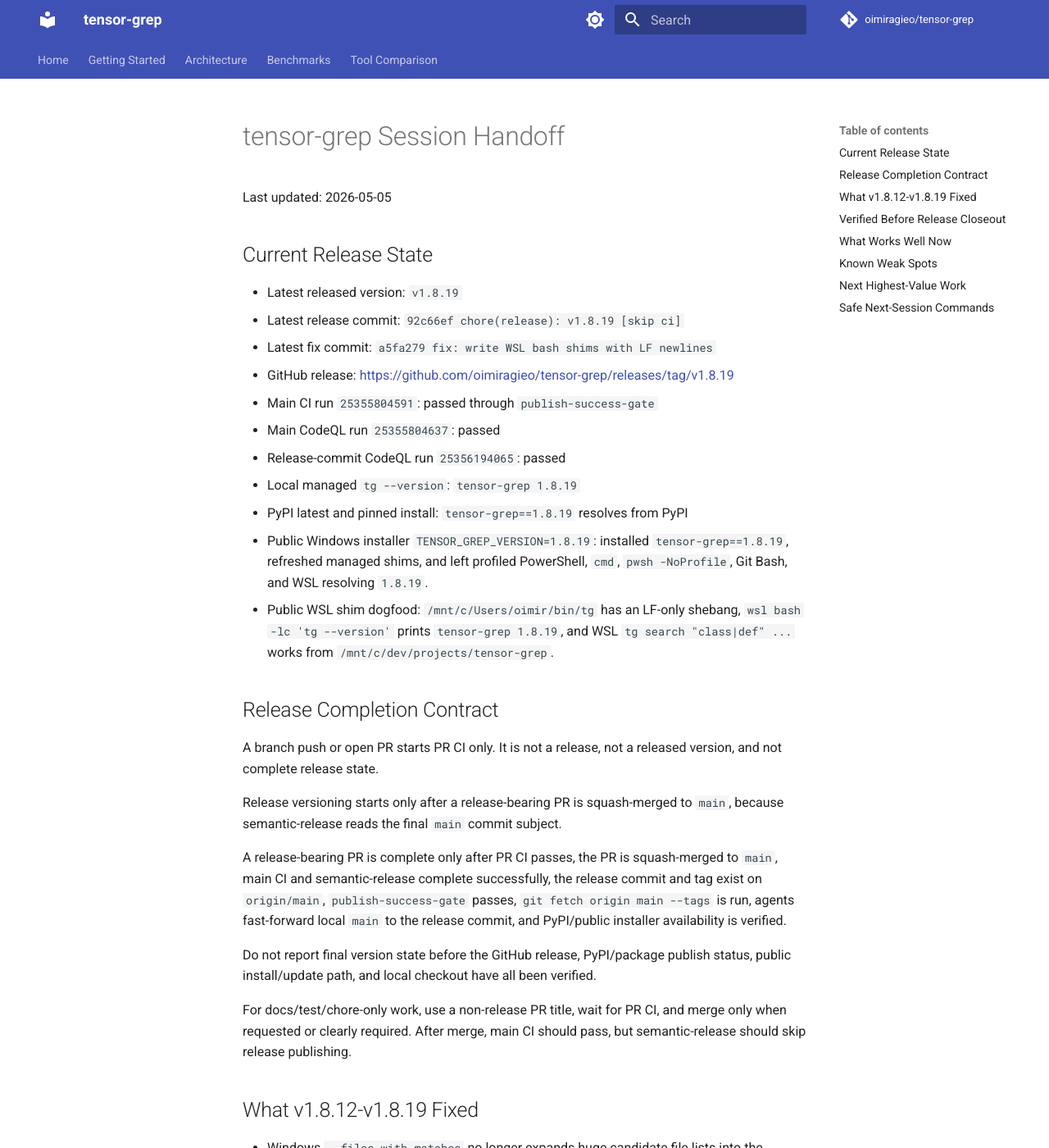
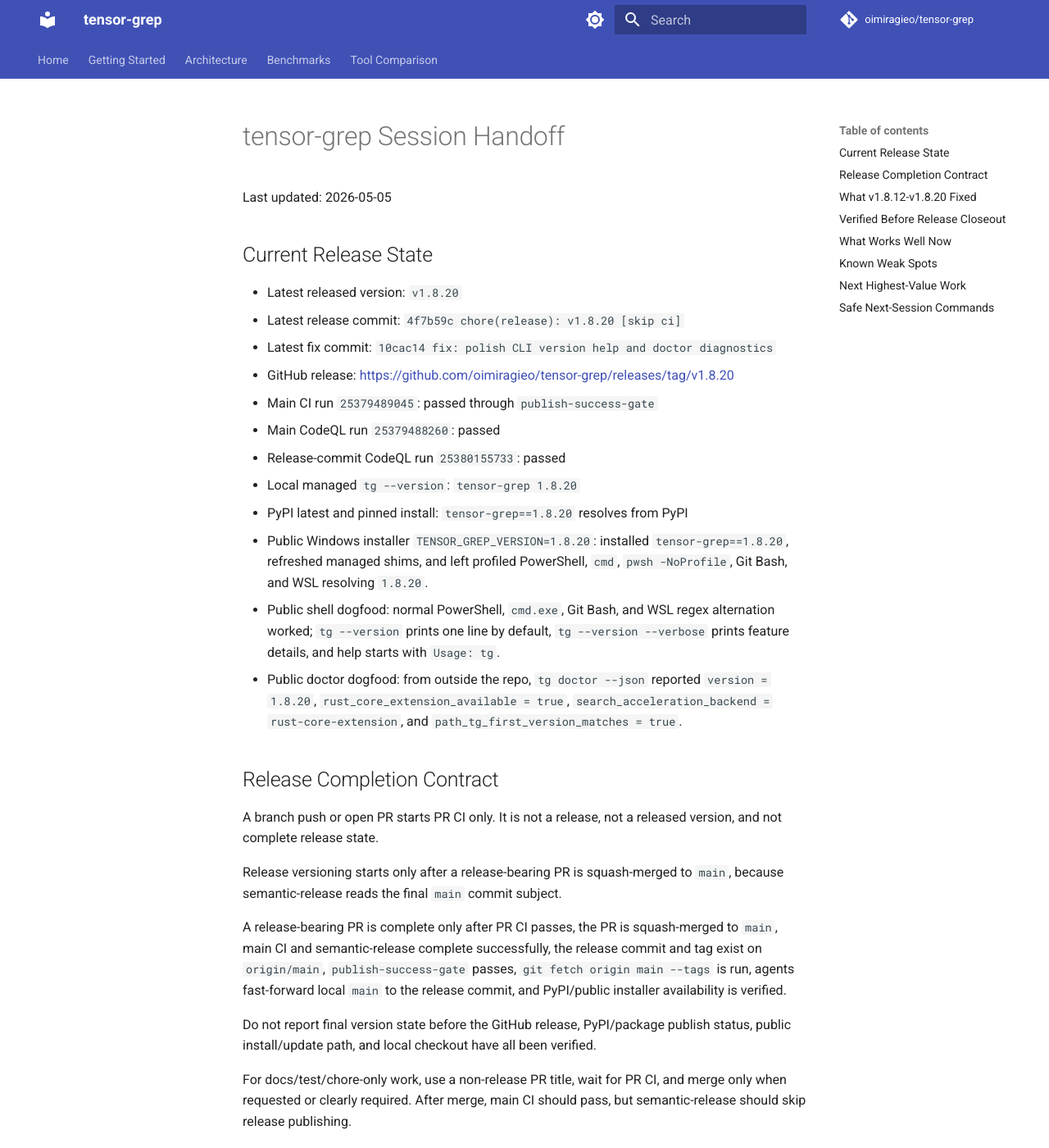
Before and after one commit to oimiragieo/tensor-grep, an MkDocs documentation site: the page built from docs/SESSION_HANDOFF.md, in a window 1280 px wide and 1400 px high. Shown: the whole window at 82% size. Built offline with MkDocs 1.6.1 and Material for MkDocs 9.7.7, drawn with Linux system fonts in a browser that asks for light colours; comment, search, counter and statistics services are not loaded; some of the changed text lies outside the part shown.

Commit message:
docs: update v1.8.20 handoff and skill

```diff
--- a/docs/SESSION_HANDOFF.md
+++ b/docs/SESSION_HANDOFF.md
@@ -4,17 +4,18 @@
 
 ## Current Release State
 
-- Latest released version: `v1.8.19`
-- Latest release commit: `92c66ef chore(release): v1.8.19 [skip ci]`
-- Latest fix commit: `a5fa279 fix: write WSL bash shims with LF newlines`
-- GitHub release: <https://github.com/oimiragieo/tensor-grep/releases/tag/v1.8.19>
-- Main CI run `25355804591`: passed through `publish-success-gate`
-- Main CodeQL run `25355804637`: passed
-- Release-commit CodeQL run `25356194065`: passed
-- Local managed `tg --version`: `tensor-grep 1.8.19`
-- PyPI latest and pinned install: `tensor-grep==1.8.19` resolves from PyPI
-- Public Windows installer `TENSOR_GREP_VERSION=1.8.19`: installed `tensor-grep==1.8.19`, refreshed managed shims, and left profiled PowerShell, `cmd`, `pwsh -NoProfile`, Git Bash, and WSL resolving `1.8.19`.
-- Public WSL shim dogfood: `/mnt/c/Users/oimir/bin/tg` has an LF-only shebang, `wsl bash -lc 'tg --version'` prints `tensor-grep 1.8.19`, and WSL `tg search "class|def" ...` works from `/mnt/c/dev/projects/tensor-grep`.
+- Latest released version: `v1.8.20`
+- Latest release commit: `4f7b59c chore(release): v1.8.20 [skip ci]`
+- Latest fix commit: `10cac14 fix: polish CLI version help and doctor diagnostics`
+- GitHub release: <https://github.com/oimiragieo/tensor-grep/releases/tag/v1.8.20>
+- Main CI run `25379489045`: passed through `publish-success-gate`
+- Main CodeQL run `25379488260`: passed
+- Release-commit CodeQL run `25380155733`: passed
+- Local managed `tg --version`: `tensor-grep 1.8.20`
+- PyPI latest and pinned install: `tensor-grep==1.8.20` resolves from PyPI
+- Public Windows installer `TENSOR_GREP_VERSION=1.8.20`: installed `tensor-grep==1.8.20`, refreshed managed shims, and left profiled PowerShell, `cmd`, `pwsh -NoProfile`, Git Bash, and WSL resolving `1.8.20`.
+- Public shell dogfood: normal PowerShell, `cmd.exe`, Git Bash, and WSL regex alternation worked; `tg --version` prints one line by default, `tg --version --verbose` prints feature details, and help starts with `Usage: tg`.
+- Public doctor dogfood: from outside the repo, `tg doctor --json` reported `version = 1.8.20`, `rust_core_extension_available = true`, `search_acceleration_backend = rust-core-extension`, and `path_tg_first_version_matches = true`.
 
 ## Release Completion Contract
 
@@ -28,7 +29,7 @@
 
 For docs/test/chore-only work, use a non-release PR title, wait for PR CI, and merge only when requested or clearly required. After merge, main CI should pass, but semantic-release should skip release publishing.
 
-## What v1.8.12-v1.8.19 Fixed
+## What v1.8.12-v1.8.20 Fixed
 
 - Windows `--files-with-matches` no longer expands huge candidate file lists into the ripgrep subprocess argv, avoiding `WinError 206`.
 - No-path `--files-with-matches` now preserves raw rg-style paths such as `AGENTS.md` instead of emitting `.\AGENTS.md`.
@@ -40,6 +41,9 @@
 - The `.cmd` shim now enters a Python bridge instead of directly expanding raw `%*` into a child command, preserving quoted regex metacharacters for normal `cmd.exe` use.
 - No-extension bash shims are WSL-aware: WSL gets `/mnt/c/...` paths and Git Bash gets `/c/...` paths.
 - Generated bash shims are written with LF newlines so WSL does not see `/usr/bin/env: 'bash\r'` or pass a trailing CR through `"$@"`.
+- `tg --version` now prints one line by default for script-friendly version checks, while `tg --version --verbose` preserves feature/SIMD/Arrow details for humans.
+- Installed CLI help now uses the public program name (`Usage: tg ...`) instead of the Python module path.
+- `tg doctor --json` labels stale in-tree native binaries as `in-tree-debug` or `in-tree-release`, reports `rust_binary_version_status`, and includes remediation instead of leaving contributors to infer stale native state from a raw mismatch.
 - Windows installers now uninstall the tensor-grep Python package that owns a stale `Python*\Scripts\tg.exe` when direct stale-launcher removal cannot clear a PATH shadow.
 - Python path-list output uses the UTF-8-safe stdout path and preserves discovery order for `--files-with-matches` fallback output.
 - PATH-entry scans skip inaccessible machine PATH directories instead of aborting installation after package install.
@@ -53,23 +57,27 @@
 
 - PR #39 `fix: harden Windows and WSL installer shims`: merged and released as `v1.8.18`
 - PR #40 `fix: write WSL bash shims with LF newlines`: merged and released as `v1.8.19`
+- PR #42 `fix: polish CLI version help and doctor diagnostics`: merged and released as `v1.8.20`
 - `uv run pytest tests/unit/test_install_scripts.py -q`: `18 passed` on the LF-shim fix branch
+- `uv run pytest tests/unit/test_cli_bootstrap.py tests/unit/test_cli_modes.py tests/unit/test_public_docs_governance.py -q`: `287 passed` on the CLI polish branch
 - PowerShell parser checks for `scripts/install.ps1` under both `pwsh` and Windows PowerShell: passed
 - `git diff --check`: passed
 - `uv run ruff check .`: passed
 - `uv run ruff format --check --preview .`: passed
 - `uv run mypy src/tensor_grep`: passed
-- `uv run pytest -q`: `1840 passed, 16 skipped`
-- Main CI run `25355804591`: passed through `publish-pypi`, `validate-pypi-artifacts`, and `publish-success-gate`
-- Main CodeQL run `25355804637`: passed
-- Release-commit CodeQL run `25356194065`: passed
-- PyPI reports `tensor-grep 1.8.19` as latest and pinned `tensor-grep==1.8.19` resolves from PyPI.
-- Public `v1.8.19` installer dogfood passed profiled PowerShell, `cmd`, `pwsh -NoProfile`, Git Bash, WSL version resolution, WSL LF-only shim inspection, PowerShell alternation through the normal `tg` shim, `cmd.exe` double-quoted alternation, and WSL alternation search.
+- `uv run pytest -q`: `1845 passed, 16 skipped`
+- Main CI run `25379489045`: passed through `publish-pypi`, `validate-pypi-artifacts`, and `publish-success-gate`
+- Main CodeQL run `25379488260`: passed
+- Release-commit CodeQL run `25380155733`: passed
+- PyPI reports `tensor-grep 1.8.20` as latest and pinned `tensor-grep==1.8.20` resolves from PyPI.
+- Public `v1.8.20` installer dogfood passed profiled PowerShell, `cmd`, `pwsh -NoProfile`, Git Bash, WSL version resolution, PowerShell alternation through the normal `tg` shim, `cmd.exe` double-quoted alternation, Git Bash alternation, WSL alternation search, script-friendly one-line version output, verbose version details, public `Usage: tg` help, and public doctor PATH-version parity.
 
 ## What Works Well Now
 
 - Scoped text search, JSON, NDJSON, multi-root search, globs, `--column`, `--vimgrep`, `--path-separator`, `--type-list`, and invalid-regex diagnostics are stable enough for agent workflows.
-- Normal PowerShell `tg`, `cmd /c tg`, `pwsh -NoProfile -Command "tg ..."`, Git Bash `tg`, and WSL `tg` resolve the public `1.8.19` install on this host.
+- Normal PowerShell `tg`, `cmd /c tg`, `pwsh -NoProfile -Command "tg ..."`, Git Bash `tg`, and WSL `tg` resolve the public `1.8.20` install on this host.
+- `tg --version` is script-friendly by default; use `tg --version --verbose` for feature/SIMD/Arrow diagnostics.
+- Public help starts with `Usage: tg`, including `python -m tensor_grep --help` and installed command help paths.
 - `defs`, `source`, `refs`, `callers`, `context-render`, and `blast-radius` are useful for scoped repo navigation and planning.
 - Symbol outputs are compact on hits and no-matches; CommonJS symbol extraction and reference dedupe are materially improved.
 - Bounded blast-radius defaults and output-limit metadata make scoped impact checks safer for agent loops.
@@ -82,7 +90,7 @@
 - Broad generated roots can still be agent-hostile. Use scoped paths, globs, file types, and `--max-depth` for `tg search`; `--max-repo-files`, `--max-callers`, and `--max-files` are code-intelligence command budgets, not `tg search` flags.
 - `impact --symbol` is still less trustworthy than `blast-radius` for direct symbol impact.
 - `validation_commands` can still be generic. Treat targeted commands as hints, not proof of full coverage.
-- Local `uv run tg doctor --json` can find a stale in-tree standalone binary at `rust_core/target/release/tg.exe`. Rebuild with `C:/Users/oimir/.cargo/bin/cargo.exe build --release` or pin `TG_NATIVE_TG_BINARY` before trusting standalone-native diagnostics.
+- Local `uv run tg doctor --json` can find a stale in-tree standalone binary at `rust_core/target/debug/tg.exe` or `rust_core/target/release/tg.exe`. Current doctor output labels this as `in-tree-debug` or `in-tree-release`, reports `rust_binary_version_status = stale`, and emits a rebuild/pinning remediation. Rebuild with `C:/Users/oimir/.cargo/bin/cargo.exe build --manifest-path rust_core/Cargo.toml --release` or pin `TG_NATIVE_TG_BINARY` before trusting standalone-native behavior.
 - Broad `tg search --files ...` over generated artifact trees can still be expensive. The managed Windows launchers and Python path-list output should force UTF-8, but scope file-list commands to the smallest useful root.
 - Root-scale `--files-with-matches`, `--count`, and `--force-cpu` can still differ from raw `rg` in output ordering even when the file set and counts match. Do not claim golden stdout order parity unless a test proves it for that mode.
 - Directly invoking `C:\Users\oimir\bin\tg.cmd` from PowerShell with an unescaped metacharacter such as `|` is still a `cmd.exe` parser limitation; use normal PowerShell `tg` / `tg.ps1` or quote the metacharacter argument for `cmd.exe`.
@@ -92,9 +100,8 @@
 
 1. Add progress, partial output, or stronger guardrails for broad generated-root scans.
 2. Calibrate or de-emphasize `impact --symbol` so agents prefer `blast-radius` for direct impact.
-3. Improve `doctor` diagnostics when the in-tree standalone native binary is stale.
-4. Decide whether root-scale search modes promise semantic parity or golden stdout order parity against `rg`, then test and document that contract.
-5. Keep dogfooding `tg` first and record exact failing commands, exit codes, and outputs as product evidence.
+3. Decide whether root-scale search modes should stay semantic-parity-only or provide golden stdout order parity against `rg`, then test and document that contract.
+4. Keep dogfooding `tg` first and record exact failing commands, exit codes, and outputs as product evidence.
 
 ## Safe Next-Session Commands
 
@@ -104,7 +111,7 @@
 uv run tg --version
 uv run tg doctor --json
 python -m pip index versions tensor-grep --index-url https://pypi.org/simple --no-cache-dir
-gh release view v1.8.19 --json tagName,publishedAt,url
+gh release view v1.8.20 --json tagName,publishedAt,url
 tg --version
 cmd /c tg --version
 pwsh -NoProfile -Command "tg --version"
```
Also changed, not shown: AGENTS.md (+11 -10 lines), README.md (+1 -1 lines), SKILL.md (+9 -7 lines), docs/CONTINUATION_PLAN.md (+10 -10 lines), docs/PAPER.md (+2 -0 lines), 1 other file.
